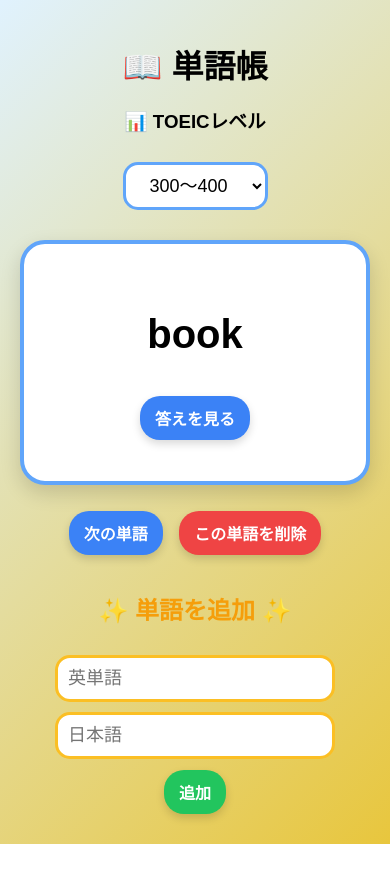
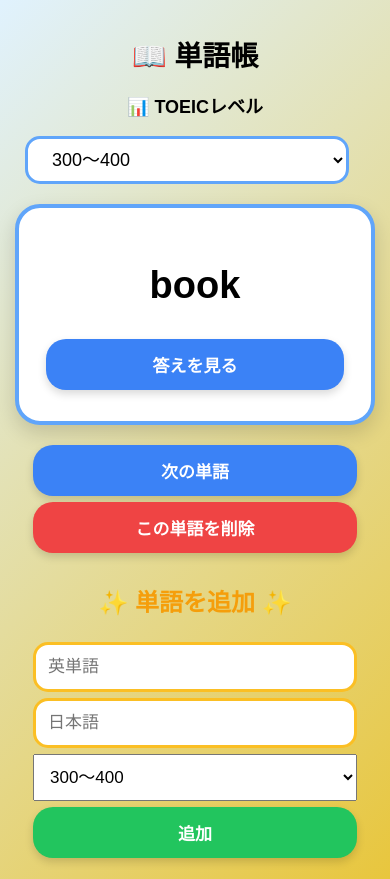
Before and after one commit to yoshi123-123/tango-app, a plain HTML site: page index.html in a window 390 px wide. Both pictures are taken after a click on the button "次の単語". Before the commit the page ends 844 px from the top, so only its background shows below. Drawn offline with Linux system fonts and the light colour scheme.

Commit message:
スマホ表示を改善

```diff
--- a/index.html
+++ b/index.html
@@ -35,10 +35,19 @@
 
     <h3 class="add-title">✨ 単語を追加 ✨</h3>
 
-    <input id="newWord" type="text" placeholder="英単語">
-    <input id="newAnswer" type="text" placeholder="日本語">
+<input id="newWord" type="text" placeholder="英単語">
+<input id="newAnswer" type="text" placeholder="日本語">
 
-    <button id="addButton" class="add-button">追加</button>
+<select id="newLevel">
+    <option value="300">300〜400</option>
+    <option value="400">400〜500</option>
+    <option value="500">500〜600</option>
+    <option value="600">600〜700</option>
+    <option value="700">700〜800</option>
+    <option value="800">800〜900</option>
+</select>
+
+<button id="addButton" class="add-button">追加</button>
 
     <script src="script.js"></script>
 
--- a/script.js
+++ b/script.js
@@ -1,143 +1,180 @@
 let words = JSON.parse(localStorage.getItem("words")) || [
+    { word: "apple", answer: "りんご", level: 300 },
+    { word: "book", answer: "本", level: 300 },
+    { word: "cat", answer: "猫", level: 300 },
+    { word: "dog", answer: "犬", level: 300 },
+    { word: "school", answer: "学校", level: 300 },
+    { word: "student", answer: "学生", level: 300 },
+    { word: "teacher", answer: "先生", level: 300 },
+    { word: "friend", answer: "友達", level: 300 },
+    { word: "family", answer: "家族", level: 300 },
+    { word: "house", answer: "家", level: 300 },
 
-    { word: "apple", answer: "りんご" },
-    { word: "book", answer: "本" },
-    { word: "cat", answer: "猫" },
-    { word: "dog", answer: "犬" },
-    { word: "school", answer: "学校" },
-    { word: "student", answer: "学生" },
-    { word: "teacher", answer: "先生" },
-    { word: "friend", answer: "友達" },
-    { word: "family", answer: "家族" },
-    { word: "house", answer: "家" },
+    { word: "office", answer: "会社・事務所", level: 300 },
+    { word: "company", answer: "会社", level: 300 },
+    { word: "worker", answer: "働く人", level: 300 },
+    { word: "job", answer: "仕事", level: 300 },
+    { word: "work", answer: "仕事・働く", level: 300 },
+    { word: "manager", answer: "管理者・部長", level: 300 },
+    { word: "meeting", answer: "会議", level: 300 },
+    { word: "customer", answer: "顧客", level: 300 },
+    { word: "business", answer: "仕事・事業", level: 300 },
+    { word: "money", answer: "お金", level: 300 },
 
-    { word: "office", answer: "会社・事務所" },
-    { word: "company", answer: "会社" },
-    { word: "worker", answer: "働く人" },
-    { word: "job", answer: "仕事" },
-    { word: "work", answer: "仕事・働く" },
-    { word: "manager", answer: "管理者・部長" },
-    { word: "meeting", answer: "会議" },
-    { word: "customer", answer: "顧客" },
-    { word: "business", answer: "仕事・事業" },
-    { word: "money", answer: "お金" },
+    { word: "time", answer: "時間", level: 300 },
+    { word: "day", answer: "日", level: 300 },
+    { word: "week", answer: "週", level: 300 },
+    { word: "month", answer: "月", level: 300 },
+    { word: "year", answer: "年", level: 300 },
+    { word: "morning", answer: "朝", level: 300 },
+    { word: "afternoon", answer: "午後", level: 300 },
+    { word: "evening", answer: "夕方・夜", level: 300 },
+    { word: "today", answer: "今日", level: 300 },
+    { word: "tomorrow", answer: "明日", level: 300 },
 
-    { word: "time", answer: "時間" },
-    { word: "day", answer: "日" },
-    { word: "week", answer: "週" },
-    { word: "month", answer: "月" },
-    { word: "year", answer: "年" },
-    { word: "morning", answer: "朝" },
-    { word: "afternoon", answer: "午後" },
-    { word: "evening", answer: "夕方・夜" },
-    { word: "today", answer: "今日" },
-    { word: "tomorrow", answer: "明日" },
+    { word: "food", answer: "食べ物", level: 300 },
+    { word: "water", answer: "水", level: 300 },
+    { word: "coffee", answer: "コーヒー", level: 300 },
+    { word: "restaurant", answer: "レストラン", level: 300 },
+    { word: "lunch", answer: "昼食", level: 300 },
+    { word: "dinner", answer: "夕食", level: 300 },
+    { word: "breakfast", answer: "朝食", level: 300 },
+    { word: "menu", answer: "メニュー", level: 300 },
+    { word: "table", answer: "テーブル", level: 300 },
+    { word: "drink", answer: "飲み物・飲む", level: 300 },
 
-    { word: "food", answer: "食べ物" },
-    { word: "water", answer: "水" },
-    { word: "coffee", answer: "コーヒー" },
-    { word: "restaurant", answer: "レストラン" },
-    { word: "lunch", answer: "昼食" },
-    { word: "dinner", answer: "夕食" },
-    { word: "breakfast", answer: "朝食" },
-    { word: "menu", answer: "メニュー" },
-    { word: "table", answer: "テーブル" },
-    { word: "drink", answer: "飲み物・飲む" },
+    { word: "car", answer: "車", level: 300 },
+    { word: "train", answer: "電車", level: 300 },
+    { word: "bus", answer: "バス", level: 300 },
+    { word: "station", answer: "駅", level: 300 },
+    { word: "airport", answer: "空港", level: 300 },
+    { word: "hotel", answer: "ホテル", level: 300 },
+    { word: "trip", answer: "旅行", level: 300 },
+    { word: "travel", answer: "旅行する", level: 300 },
+    { word: "ticket", answer: "切符・チケット", level: 300 },
+    { word: "road", answer: "道路", level: 300 },
 
-    { word: "car", answer: "車" },
-    { word: "train", answer: "電車" },
-    { word: "bus", answer: "バス" },
-    { word: "station", answer: "駅" },
-    { word: "airport", answer: "空港" },
-    { word: "hotel", answer: "ホテル" },
-    { word: "trip", answer: "旅行" },
-    { word: "travel", answer: "旅行する" },
-    { word: "ticket", answer: "切符・チケット" },
-    { word: "road", answer: "道路" },
+    { word: "city", answer: "都市", level: 300 },
+    { word: "country", answer: "国", level: 300 },
+    { word: "place", answer: "場所", level: 300 },
+    { word: "building", answer: "建物", level: 300 },
+    { word: "store", answer: "店", level: 300 },
+    { word: "shop", answer: "店・買い物をする", level: 300 },
+    { word: "park", answer: "公園", level: 300 },
+    { word: "room", answer: "部屋", level: 300 },
+    { word: "home", answer: "家・家庭", level: 300 },
+    { word: "street", answer: "通り", level: 300 },
 
-    { word: "city", answer: "都市" },
-    { word: "country", answer: "国" },
-    { word: "place", answer: "場所" },
-    { word: "building", answer: "建物" },
-    { word: "store", answer: "店" },
-    { word: "shop", answer: "店・買い物をする" },
-    { word: "park", answer: "公園" },
-    { word: "room", answer: "部屋" },
-    { word: "home", answer: "家・家庭" },
-    { word: "street", answer: "通り" },
+    { word: "buy", answer: "買う", level: 300 },
+    { word: "sell", answer: "売る", level: 300 },
+    { word: "pay", answer: "支払う", level: 300 },
+    { word: "use", answer: "使う", level: 300 },
+    { word: "make", answer: "作る", level: 300 },
+    { word: "take", answer: "取る・持っていく", level: 300 },
+    { word: "give", answer: "与える", level: 300 },
+    { word: "get", answer: "得る・手に入れる", level: 300 },
+    { word: "find", answer: "見つける", level: 300 },
+    { word: "help", answer: "助ける", level: 300 },
 
-    { word: "buy", answer: "買う" },
-    { word: "sell", answer: "売る" },
-    { word: "pay", answer: "支払う" },
-    { word: "use", answer: "使う" },
-    { word: "make", answer: "作る" },
-    { word: "take", answer: "取る・持っていく" },
-    { word: "give", answer: "与える" },
-    { word: "get", answer: "得る・手に入れる" },
-    { word: "find", answer: "見つける" },
-    { word: "help", answer: "助ける" },
+    { word: "go", answer: "行く", level: 300 },
+    { word: "come", answer: "来る", level: 300 },
+    { word: "leave", answer: "去る・出発する", level: 300 },
+    { word: "arrive", answer: "到着する", level: 300 },
+    { word: "start", answer: "始める", level: 300 },
+    { word: "finish", answer: "終える", level: 300 },
+    { word: "open", answer: "開ける・開く", level: 300 },
+    { word: "close", answer: "閉める・閉じる", level: 300 },
+    { word: "call", answer: "電話する・呼ぶ", level: 300 },
+    { word: "send", answer: "送る", level: 300 },
 
-    { word: "go", answer: "行く" },
-    { word: "come", answer: "来る" },
-    { word: "leave", answer: "去る・出発する" },
-    { word: "arrive", answer: "到着する" },
-    { word: "start", answer: "始める" },
-    { word: "finish", answer: "終える" },
-    { word: "open", answer: "開ける・開く" },
-    { word: "close", answer: "閉める・閉じる" },
-    { word: "call", answer: "電話する・呼ぶ" },
-    { word: "send", answer: "送る" },
+    { word: "good", answer: "良い", level: 300 },
+    { word: "bad", answer: "悪い", level: 300 },
+    { word: "big", answer: "大きい", level: 300 },
+    { word: "small", answer: "小さい", level: 300 },
+    { word: "new", answer: "新しい", level: 300 },
+    { word: "old", answer: "古い・年を取った", level: 300 },
+    { word: "easy", answer: "簡単な", level: 300 },
+    { word: "important", answer: "重要な", level: 300 },
+    { word: "different", answer: "異なる", level: 300 },
+    { word: "same", answer: "同じ", level: 300 },
 
-    { word: "good", answer: "良い" },
-    { word: "bad", answer: "悪い" },
-    { word: "big", answer: "大きい" },
-    { word: "small", answer: "小さい" },
-    { word: "new", answer: "新しい" },
-    { word: "old", answer: "古い・年を取った" },
-    { word: "easy", answer: "簡単な" },
-    { word: "important", answer: "重要な" },
-    { word: "different", answer: "異なる" },
-    { word: "same", answer: "同じ" },
-
-    { word: "happy", answer: "幸せな" },
-    { word: "busy", answer: "忙しい" },
-    { word: "free", answer: "自由な・無料の" },
-    { word: "ready", answer: "準備ができた" },
-    { word: "early", answer: "早い・早く" },
-    { word: "late", answer: "遅い・遅く" },
-    { word: "fast", answer: "速い・速く" },
-    { word: "slow", answer: "遅い・ゆっくり" },
-    { word: "right", answer: "正しい・右" },
-    { word: "wrong", answer: "間違った" }
-
+    { word: "happy", answer: "幸せな", level: 300 },
+    { word: "busy", answer: "忙しい", level: 300 },
+    { word: "free", answer: "自由な・無料の", level: 300 },
+    { word: "ready", answer: "準備ができた", level: 300 },
+    { word: "early", answer: "早い・早く", level: 300 },
+    { word: "late", answer: "遅い・遅く", level: 300 },
+    { word: "fast", answer: "速い・速く", level: 300 },
+    { word: "slow", answer: "遅い・ゆっくり", level: 300 },
+    { word: "right", answer: "正しい・右", level: 300 },
+    { word: "wrong", answer: "間違った", level: 300 }
 ];
 
 let currentIndex = 0;
+let filteredWords = words;
 
+// レベルを選択
+const levelSelect = document.getElementById("levelSelect");
+
+levelSelect.addEventListener("change", function () {
+    const selectedLevel = Number(levelSelect.value);
+
+    filteredWords = words.filter(function (item) {
+        return item.level === selectedLevel;
+    });
+
+    currentIndex = 0;
+
+    if (filteredWords.length === 0) {
+        document.getElementById("word").textContent = "単語がありません";
+        document.getElementById("answer").textContent = "";
+        return;
+    }
+
+    showWord();
+});
+
+// 単語を表示
+function showWord() {
+    document.getElementById("word").textContent =
+        filteredWords[currentIndex].word;
+
+    document.getElementById("answer").textContent =
+        filteredWords[currentIndex].answer;
+
+    document.getElementById("answer").style.display = "none";
+}
+
+// 答えを見る
 const button = document.getElementById("answerButton");
 const answer = document.getElementById("answer");
-const nextButton = document.getElementById("nextButton");
 
 button.addEventListener("click", function () {
     answer.style.display = "block";
 });
 
+// 次の単語
+const nextButton = document.getElementById("nextButton");
+
 nextButton.addEventListener("click", function () {
+    if (filteredWords.length === 0) {
+        return;
+    }
+
     currentIndex++;
 
-    if (currentIndex >= words.length) {
+    if (currentIndex >= filteredWords.length) {
         currentIndex = 0;
     }
 
-    document.getElementById("word").textContent = words[currentIndex].word;
-    answer.textContent = words[currentIndex].answer;
-    answer.style.display = "none";
+    showWord();
 });
 
-
+// 単語を追加
 const addButton = document.getElementById("addButton");
 const newWord = document.getElementById("newWord");
 const newAnswer = document.getElementById("newAnswer");
+const newLevel = document.getElementById("newLevel");
 
 addButton.addEventListener("click", function () {
 
@@ -148,32 +185,54 @@ addButton.addEventListener("click", function () {
 
     words.push({
         word: newWord.value,
-        answer: newAnswer.value
+        answer: newAnswer.value,
+        level: Number(newLevel.value)
     });
+
+    localStorage.setItem("words", JSON.stringify(words));
 
     newWord.value = "";
     newAnswer.value = "";
 
-    localStorage.setItem("words", JSON.stringify(words));
+    filteredWords = words.filter(function (item) {
+        return item.level === Number(levelSelect.value);
+    });
+
+    currentIndex = 0;
+    showWord();
 
     alert("単語を追加しました！");
 });
+
+// 単語を削除
 const deleteButton = document.getElementById("deleteButton");
 
 deleteButton.addEventListener("click", function () {
-    words.splice(currentIndex, 1);
+
+    if (filteredWords.length === 0) {
+        return;
+    }
+
+    const wordToDelete = filteredWords[currentIndex];
+
+    const index = words.indexOf(wordToDelete);
+
+    words.splice(index, 1);
+
     localStorage.setItem("words", JSON.stringify(words));
 
-    if (words.length === 0) {
-        alert("単語がなくなりました！");
+    filteredWords = words.filter(function (item) {
+        return item.level === Number(levelSelect.value);
+    });
+
+    if (filteredWords.length === 0) {
+        document.getElementById("word").textContent = "単語がありません";
+        answer.textContent = "";
         return;
     }
 
     currentIndex = 0;
-
-    document.getElementById("word").textContent = words[currentIndex].word;
-    answer.textContent = words[currentIndex].answer;
-    answer.style.display = "none";
+    showWord();
 
     alert("単語を削除しました！");
 });
--- a/style.css
+++ b/style.css
@@ -124,3 +124,48 @@ h1 {
     box-sizing: border-box;
     margin: 20px 0;
 }
+/* スマホ用の調整 */
+@media (max-width: 600px) {
+
+    body {
+        padding: 15px;
+    }
+
+    h1 {
+        font-size: 28px;
+        margin-bottom: 15px;
+    }
+
+    h3 {
+        font-size: 18px;
+    }
+
+    .word-card {
+        width: 100%;
+        padding: 25px 10px;
+        box-sizing: border-box;
+        margin: 20px 0;
+    }
+
+    h2 {
+        font-size: 38px;
+    }
+
+    button {
+        width: 90%;
+        font-size: 17px;
+        padding: 13px;
+        margin: 6px auto;
+        display: block;
+    }
+
+    input,
+    select {
+        width: 90%;
+        box-sizing: border-box;
+        font-size: 17px;
+        padding: 12px;
+        margin: 6px auto;
+        display: block;
+    }
+}
```
